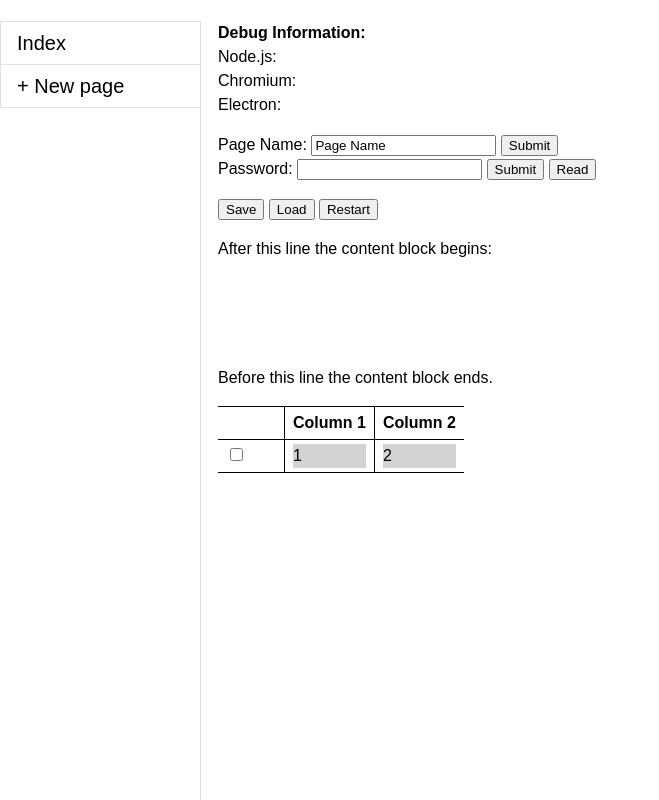
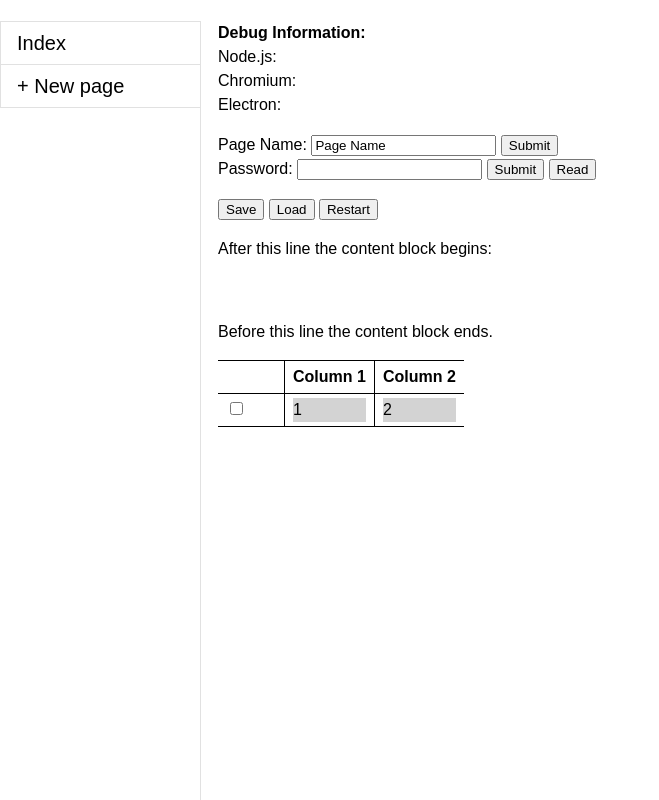
Before and after one commit to mraht-apps/notie, an Electron app: page index.html in a window 1280 px wide. Shown: the whole page, without its empty margins (0-659 px from the left). Drawn offline with Linux system fonts and the light colour scheme; no server answers.

Commit message:
PoC: Textarea

```diff
--- a/css/style.css
+++ b/css/style.css
@@ -54,6 +54,7 @@ textarea {
   font-size: 16px;
   line-height: 1.5;
   width: 100%;
+  height: 100%;
   resize: none;
   border: 0px;
 }
--- a/index.html
+++ b/index.html
@@ -55,9 +55,7 @@
     <p>
     <div>After this line the content block begins:</div>
     <div id="content">
-      <textarea rows="1" class="line" wrap="hard"></textarea></br>
-      <textarea rows="1" class="line" wrap="hard"></textarea></br>
-      <textarea rows="1" class="line" wrap="hard"></textarea></br>
+      <textarea class="line" wrap="hard"></textarea></br>
     </div>
     <div>Before this line the content block ends.</div>
     </p>
```
